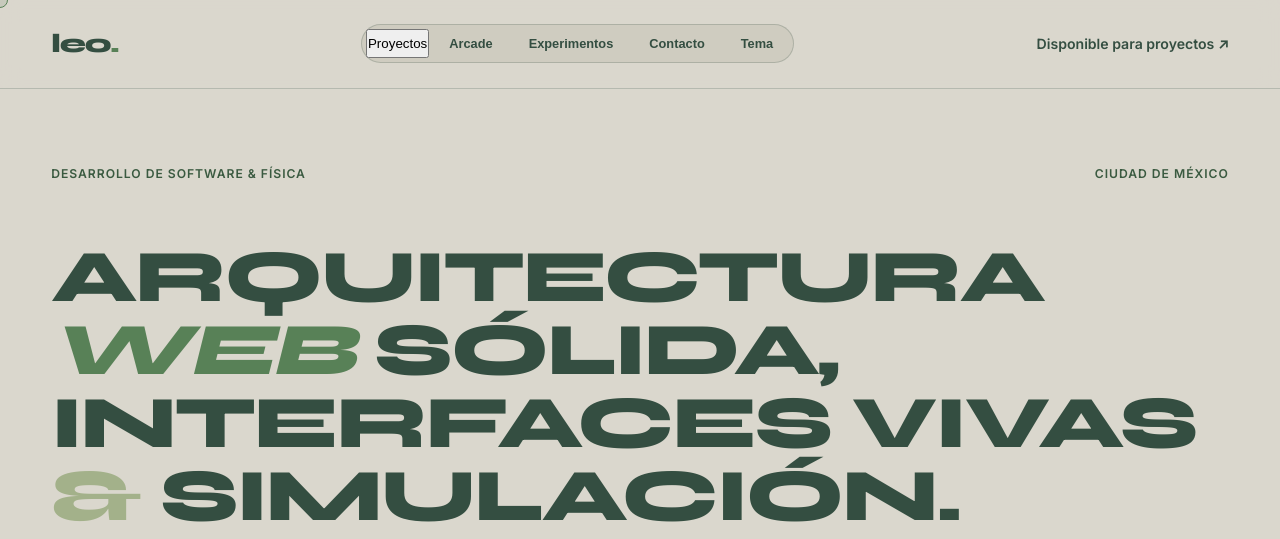
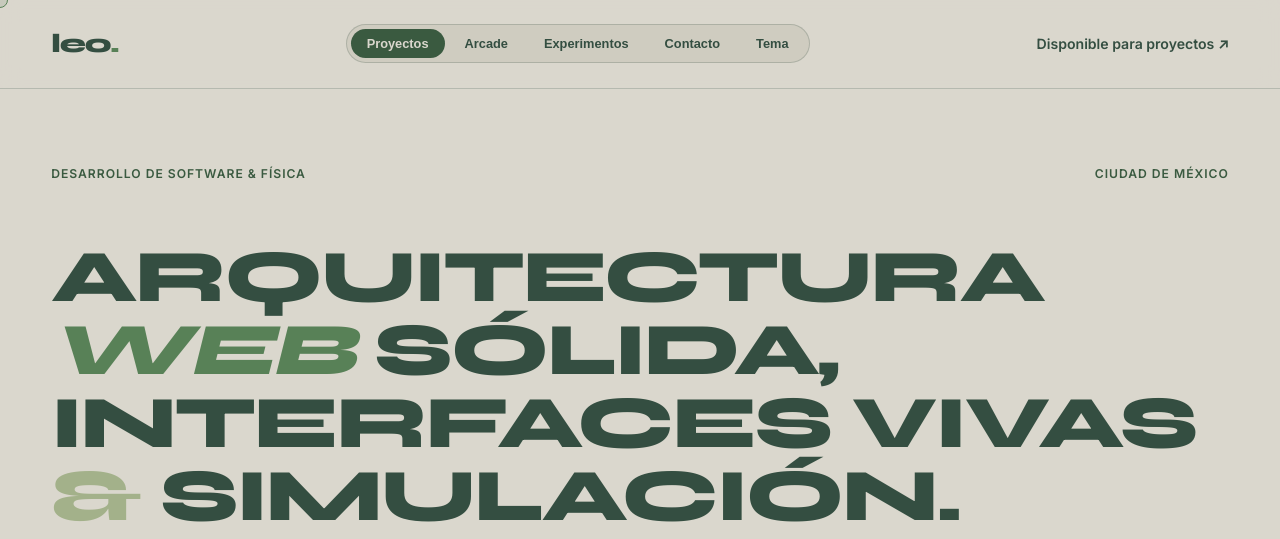
Before and after one commit to Leonleo23-10/personal_web, a Flask app: page / in a window 1280 px wide. Shown: the top 539 px of the page. Run offline with Flask 3, Linux system fonts and the light colour scheme.

Commit message:
Update project files and documentation

```diff
--- a/templates/index.html
+++ b/templates/index.html
@@ -45,7 +45,7 @@ lo detectará automáticamente sin tocar código adicional.
         <a href="/" class="brand">leo<span class="dot">.</span></a>
 
         <nav class="mode-switch-wrapper">
-            <button class="mode11-pill active" data-target="#proyectos">Proyectos</button>
+            <button class="mode-pill active" data-target="#proyectos">Proyectos</button>
             <button class="mode-pill" data-target="#arcade">Arcade</button>
             <button class="mode-pill" data-target="#experimentos">Experimentos</button>
             <button class="mode-pill" data-target="#contacto">Contacto</button>
```
